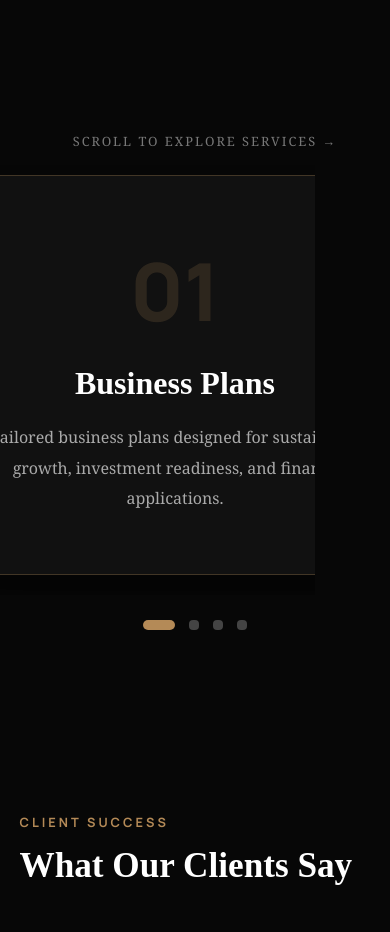
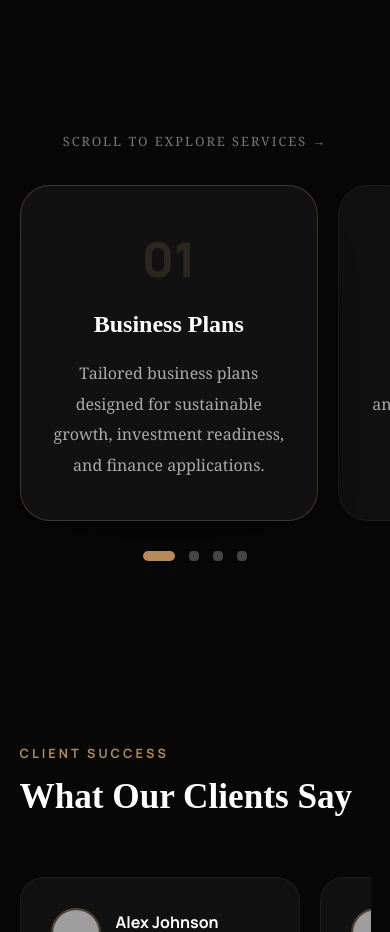
Before and after one commit to JV-Consulting-Solutions/jv-consultancies-website, a plain HTML site: page index.html in a window 390 px wide. Shown: the part 2640-3572 px from the top of the page. Drawn offline with Linux system fonts and the light colour scheme; grey boxes are pictures that could not be loaded.

```diff
--- a/style.css
+++ b/style.css
@@ -393,11 +393,6 @@ h1, h2, h3 {
 
 @media (max-width: 900px){
 
-  .services-scroll{
-    position:relative;
-    overflow:hidden;
-  }
-
   .services-track{
     display:flex;
     gap:20px;
@@ -405,12 +400,14 @@ h1, h2, h3 {
     overflow-x:auto;
     scroll-snap-type:x mandatory;
 
-    padding:10px 20px 20px;
+    padding:20px;
 
     scroll-behavior:smooth;
 
     -ms-overflow-style:none;
     scrollbar-width:none;
+
+    transform:none !important;
   }
 
   .services-track::-webkit-scrollbar{
@@ -419,12 +416,35 @@ h1, h2, h3 {
 
   .service-card{
     flex:0 0 85%;
+    min-width:0; /* IMPORTANT */
+
+    padding:40px 30px;
+
     scroll-snap-align:center;
+
+    opacity:1;
+    transform:none;
+    filter:none;
+  }
+
+  .service-card.active{
+    transform:none;
+  }
+
+  .service-number{
+    font-size:3rem;
+  }
+
+  .service-card h3{
+    font-size:1.5rem;
   }
 
   .scroll-hint{
     margin-bottom:15px;
-    padding-left:20px;
+  }
+
+  .carousel-dots{
+    margin-top:10px;
   }
 }
 
```
